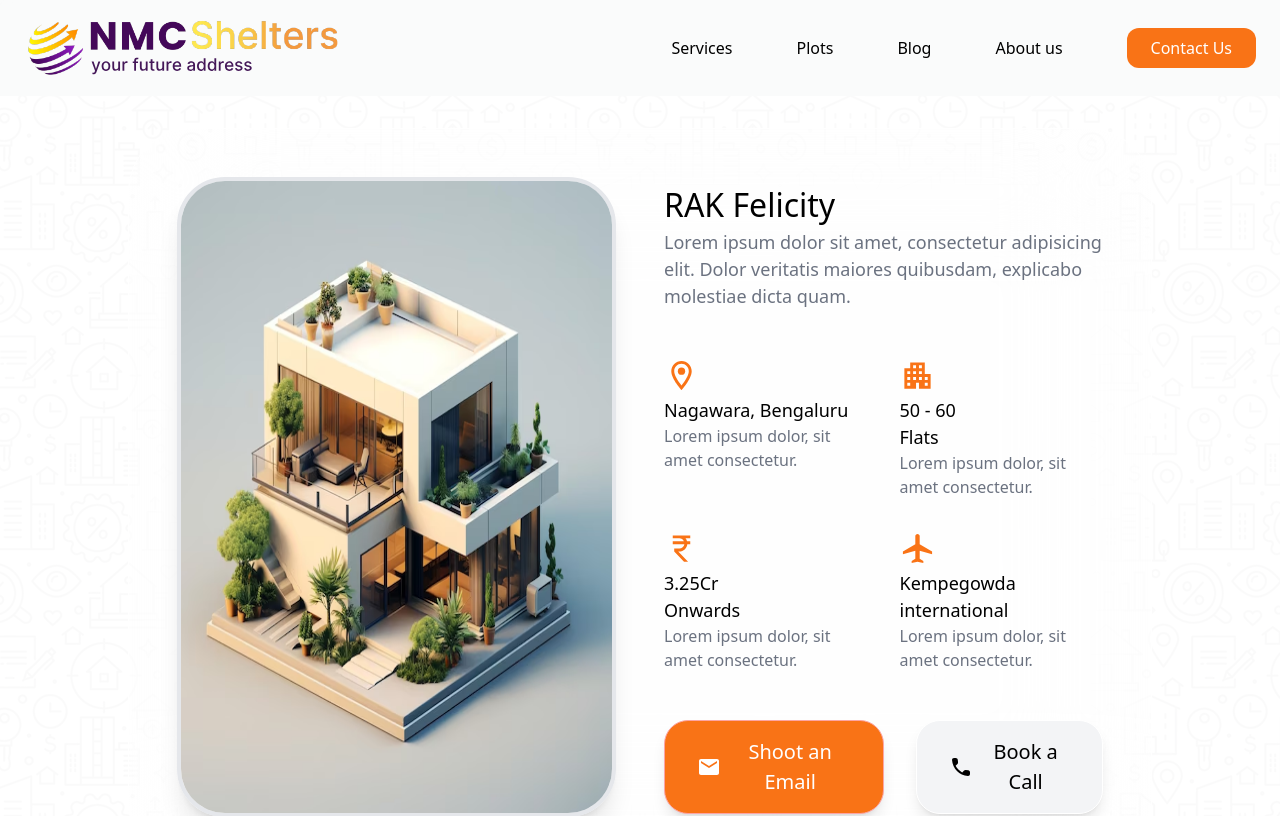
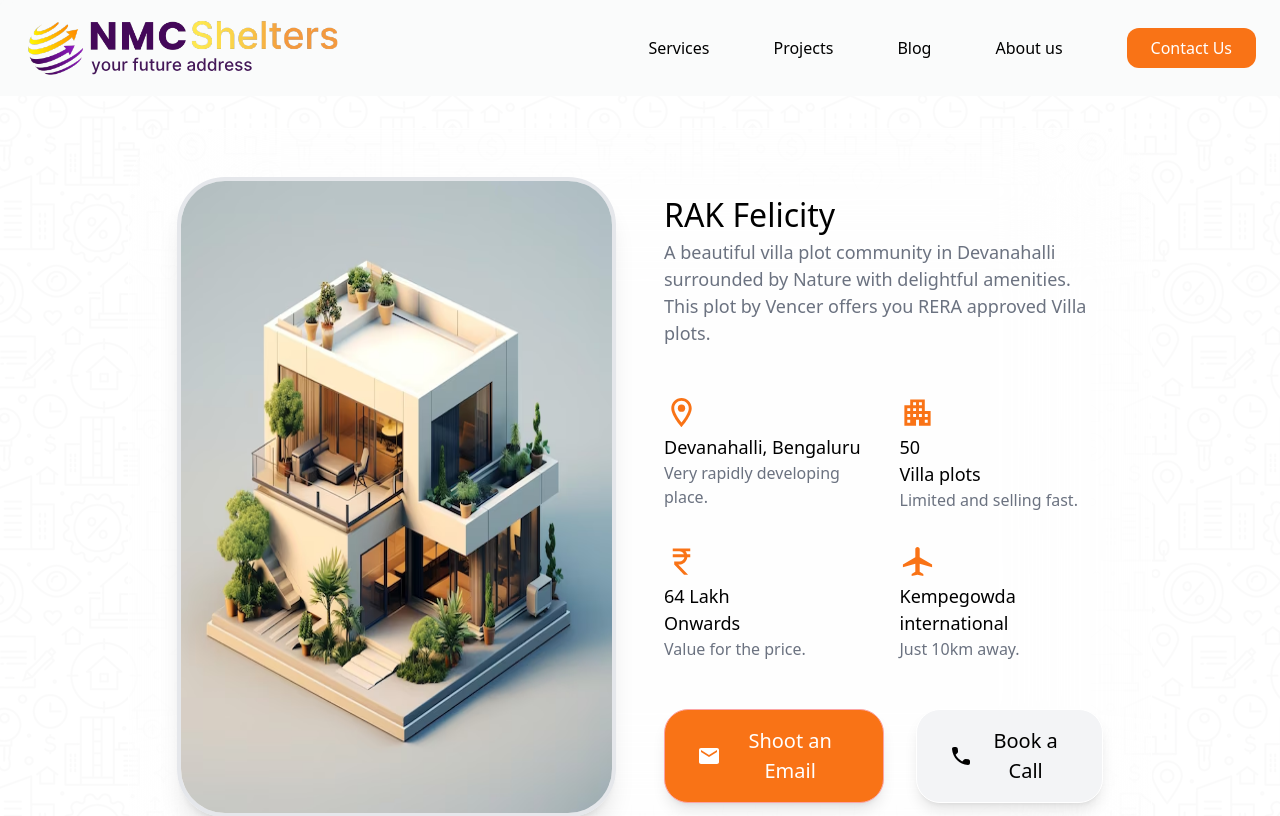
Before and after one commit to manoj7019/nmc-shelters, a React (Vite) app: page /plotInfoRAK in a window 1280 px wide. Shown: the top 816 px of the page. Built offline with nearby package versions, Linux system fonts and the light colour scheme.

Commit message:
small changes

```diff
--- a/src/Components/Navbar.jsx
+++ b/src/Components/Navbar.jsx
@@ -50,7 +50,7 @@
                 <p className='transition transform hover:scale-125 hover:text-orange-500'>Services</p>
             </Link>
             <Link to='/choosePlot'>
-                <p className='transition transform hover:scale-125 hover:text-orange-500'>Plots</p>
+                <p className='transition transform hover:scale-125 hover:text-orange-500'>Projects</p>
             </Link>
             <Link to='/plotInfo'>
                 <p className='transition transform hover:scale-125 hover:text-orange-500'>Blog</p>
@@ -73,12 +73,12 @@
   {showDropdown &&
               <div className='laptop:hidden mobile:absolute min-h-[100vh] left-0 top-[100%] w-full px-1'>
                   {/* <div className='flex flex-col flex-8 justify-between items-center bg-gray-50 gap-10 px-5 py-8 rounded-b-lg mx-2 z-50'> */}
-                  <div className='flex flex-col justify-between items-center gap-7 px-5 py-7 rounded-b-5 mx-2 z-50 bg-gray-50'>
+                  <div className='flex flex-col justify-between items-center gap-5 px-5 py-6 rounded-b-5 mx-2 z-50 bg-gray-50'>
                       <NavLink to='/' onClick={handleSetShowDropdown} className='flex items-center gap-1 px-4'>
                           <button className='text-6 flex items-center gap-2'>Services</button>
                       </NavLink>
                       <NavLink to='/choosePlot' onClick={handleSetShowDropdown} className='flex items-center gap-1 px-4'>
-                          <button className='text-6 flex items-center gap-2'>Plots</button>
+                          <button className='text-6 flex items-center gap-2'>Projects</button>
                       </NavLink>
                       <NavLink to='/plotInfo' onClick={handleSetShowDropdown} className='flex items-center gap-1 px-4'>
                           <button className='text-6 flex items-center gap-2'>Blog</button>
--- a/src/Components/PlotCards.jsx
+++ b/src/Components/PlotCards.jsx
@@ -18,8 +18,8 @@
         <div className='flex laptop:flex-row mobile:flex-col laptop:gap-10 mobile:gap-5'>
           <div className='flex flex-col laptop:gap-6 mobile:gap-4'>
             <div className='flex flex-col mobile:p-2'>
-              <h1 className='text-[#440859] font-bold laptop:text-9 mobile:text-8 mobile:pr-8 mobile:leading-tight'>Please Choose your Plot Below</h1>
-              <p className='text-6 mobile:text-5 py-4 text-gray-500'>Lorem ipsum dolor sit amet consectetur adipisicing elit. At labore ipsam obcaecati ad consequuntur quis porro ex facere, nemo deserunt!</p>
+              <h1 className='text-[#440859] font-bold laptop:text-9 mobile:text-8 mobile:pr-8 mobile:leading-tight'>Please choose your plot below</h1>
+              <p className='text-6 mobile:text-5 py-4 text-gray-500'>Here are our ongoing projects to invest for your better future. </p>
             </div>
               <PlotCard />
           </div>
--- a/src/Components/PlotDetails.jsx
+++ b/src/Components/PlotDetails.jsx
@@ -95,7 +95,7 @@
             <div className='flex flex-col justify-center laptop:gap-7 mobile:gap-6 flex-1'>
                 <div className=''>
                     <h1 className='text-8'>NM Enclave</h1>
-                    <p className='text-5 text-gray-500'>Lorem ipsum dolor sit amet, consectetur adipisicing elit. Dolor veritatis maiores quibusdam, explicabo molestiae dicta quam.</p>
+                    <p className='text-5 text-gray-500'>Premium villa plots in the midst nature where luxury meets convenience and connectivity meets solitude.</p>
                 </div>
                 <div className='grid grid-cols-2 gap-6'>
                     <div className='flex flex-col gap-1'>
@@ -103,8 +103,8 @@
                             <LocationOnOutlinedIcon fontSize='large'></LocationOnOutlinedIcon>
                         </h1>
                         <div>
-                            <h2 className='text-5'>Nagawara, Bengaluru</h2>
-                            <p className='text-4 text-gray-500'>Lorem ipsum dolor, sit amet consectetur.</p>
+                            <h2 className='text-5'>Devanahalli, Bengaluru</h2>
+                            <p className='text-4 text-gray-500'>Very rapidly developing place.</p>
                         </div>
                     </div>
                     <div className='flex flex-col gap-1'>
@@ -113,7 +113,7 @@
                         </h1>
                         <div>
                             <h2 className='text-5'>50 - 60 <br />Flats</h2>
-                            <p className='text-4 text-gray-500'>Lorem ipsum dolor, sit amet consectetur.</p>
+                            <p className='text-4 text-gray-500'>Limited and selling fast.</p>
                         </div>
                     </div>
                     <div className='flex flex-col gap-1'>
@@ -122,7 +122,7 @@
                         </h1>
                         <div>
                             <h2 className='text-5'>3.25Cr <br />Onwards</h2>
-                            <p className='text-4 text-gray-500'>Lorem ipsum dolor, sit amet consectetur.</p>
+                            <p className='text-4 text-gray-500'>Value for the price.</p>
                         </div>
                     </div>
                     <div className='flex flex-col gap-1'>
@@ -131,7 +131,7 @@
                         </h1>
                         <div>
                             <h2 className='text-5'>Kempegowda international</h2>
-                            <p className='text-4 text-gray-500'>Lorem ipsum dolor, sit amet consectetur.</p>
+                            <p className='text-4 text-gray-500'>Just 10km away.</p>
                         </div>
                     </div>
                 </div>
--- a/src/Components/PlotDetailsRAK.jsx
+++ b/src/Components/PlotDetailsRAK.jsx
@@ -96,7 +96,7 @@
             <div className='flex flex-col justify-center laptop:gap-7 mobile:gap-6 flex-1'>
                 <div className=''>
                     <h1 className='text-8'>RAK Felicity</h1>
-                    <p className='text-5 text-gray-500'>Lorem ipsum dolor sit amet, consectetur adipisicing elit. Dolor veritatis maiores quibusdam, explicabo molestiae dicta quam.</p>
+                    <p className='text-5 text-gray-500'>A beautiful villa plot community in Devanahalli surrounded by Nature with delightful amenities. This plot by Vencer offers you RERA approved Villa plots.</p>
                 </div>
                 <div className='grid grid-cols-2 gap-6'>
                     <div className='flex flex-col gap-1'>
@@ -104,8 +104,8 @@
                             <LocationOnOutlinedIcon fontSize='large'></LocationOnOutlinedIcon>
                         </h1>
                         <div>
-                            <h2 className='text-5'>Nagawara, Bengaluru</h2>
-                            <p className='text-4 text-gray-500'>Lorem ipsum dolor, sit amet consectetur.</p>
+                            <h2 className='text-5'>Devanahalli, Bengaluru</h2>
+                            <p className='text-4 text-gray-500'>Very rapidly developing place.</p>
                         </div>
                     </div>
                     <div className='flex flex-col gap-1'>
@@ -113,8 +113,8 @@
                             <ApartmentIcon fontSize='large'></ApartmentIcon>
                         </h1>
                         <div>
-                            <h2 className='text-5'>50 - 60 <br />Flats</h2>
-                            <p className='text-4 text-gray-500'>Lorem ipsum dolor, sit amet consectetur.</p>
+                            <h2 className='text-5'>50 <br />Villa plots</h2>
+                            <p className='text-4 text-gray-500'>Limited and selling fast.</p>
                         </div>
                     </div>
                     <div className='flex flex-col gap-1'>
@@ -122,8 +122,8 @@
                             <CurrencyRupeeIcon fontSize='large'></CurrencyRupeeIcon>
                         </h1>
                         <div>
-                            <h2 className='text-5'>3.25Cr <br />Onwards</h2>
-                            <p className='text-4 text-gray-500'>Lorem ipsum dolor, sit amet consectetur.</p>
+                            <h2 className='text-5'>64 Lakh <br />Onwards</h2>
+                            <p className='text-4 text-gray-500'>Value for the price.</p>
                         </div>
                     </div>
                     <div className='flex flex-col gap-1'>
@@ -132,7 +132,7 @@
                         </h1>
                         <div>
                             <h2 className='text-5'>Kempegowda international</h2>
-                            <p className='text-4 text-gray-500'>Lorem ipsum dolor, sit amet consectetur.</p>
+                            <p className='text-4 text-gray-500'>Just 10km away.</p>
                         </div>
                     </div>
                 </div>
--- a/src/Components/Services.jsx
+++ b/src/Components/Services.jsx
@@ -19,7 +19,7 @@
     <div className='bg-[url("/seamless.png")]'>
         <div className='flex flex-col gap-4 laptop:pt-10 mobile:pt-9 laptop:px-10 mobile:px-5'>
         <h1 className='laptop:text-10 mobile:text-8 font-bold leading-tight text-[#440859] laptop:text-center mobile:text-left'>Ready To Invest In Luxury Real Estate?<br /><span className='text-orange-500'>Start Here.</span> </h1>
-        <p className='laptop:px-10 mobile:px-0 laptop:text-center mobile:text-left laptop:text-7 mobile:text-6'>Lorem ipsum dolor sit amet consectetur adipisicing elit. Nesciunt placeat officiis eius alias blanditiis.  aliquid mollitia voluptatibus ipsum.</p>
+        <p className='laptop:px-10 mobile:px-0 laptop:text-center mobile:text-left laptop:text-7 mobile:text-6'>You already know the power of real estate. We'll help you earn from it by making investment in a luxury projects.</p>
         </div>
         <img className='mt-6 mobile:w-14 mobile:h-12 laptop:w-20 laptop:h-16 laptop:-mt-11 mobile:mt-0' src={HeroImg2} alt="" />
         <div className='flex mobile:flex-col laptop:flex-row items-center laptop:p-10 mobile:p-4 gap-9 shadow-xl mobile:pt-7 mobile:pb-8'>
```
